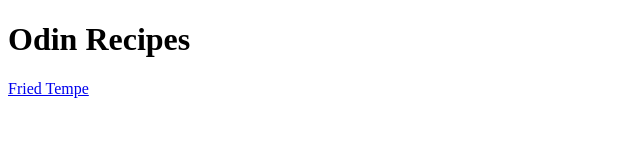
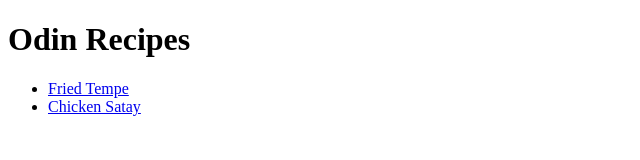
Before and after one commit to Sepsap/odin-recipes, a plain HTML site: page index.html in a window 1280 px wide. Shown: the whole page, without its empty margins (0-640 px from the left). Drawn offline with Linux system fonts and the light colour scheme.

Commit message:
Add link to chicken-satay.html

```diff
--- a/index.html
+++ b/index.html
@@ -7,7 +7,12 @@
   </head>
   <body>
     <h1>Odin Recipes</h1>
-    <a href="recipes/fried-tempe.html">Fried Tempe</a>
+    <ul>
+      <li><a href="recipes/fried-tempe.html">Fried Tempe</a>
+      </li>
+      <li><a href="recipes/chicken-satay.html">Chicken Satay</a>
+      </li>
+    </ul>
+  </body>
 
-  </body>
 </hmtl>
```
